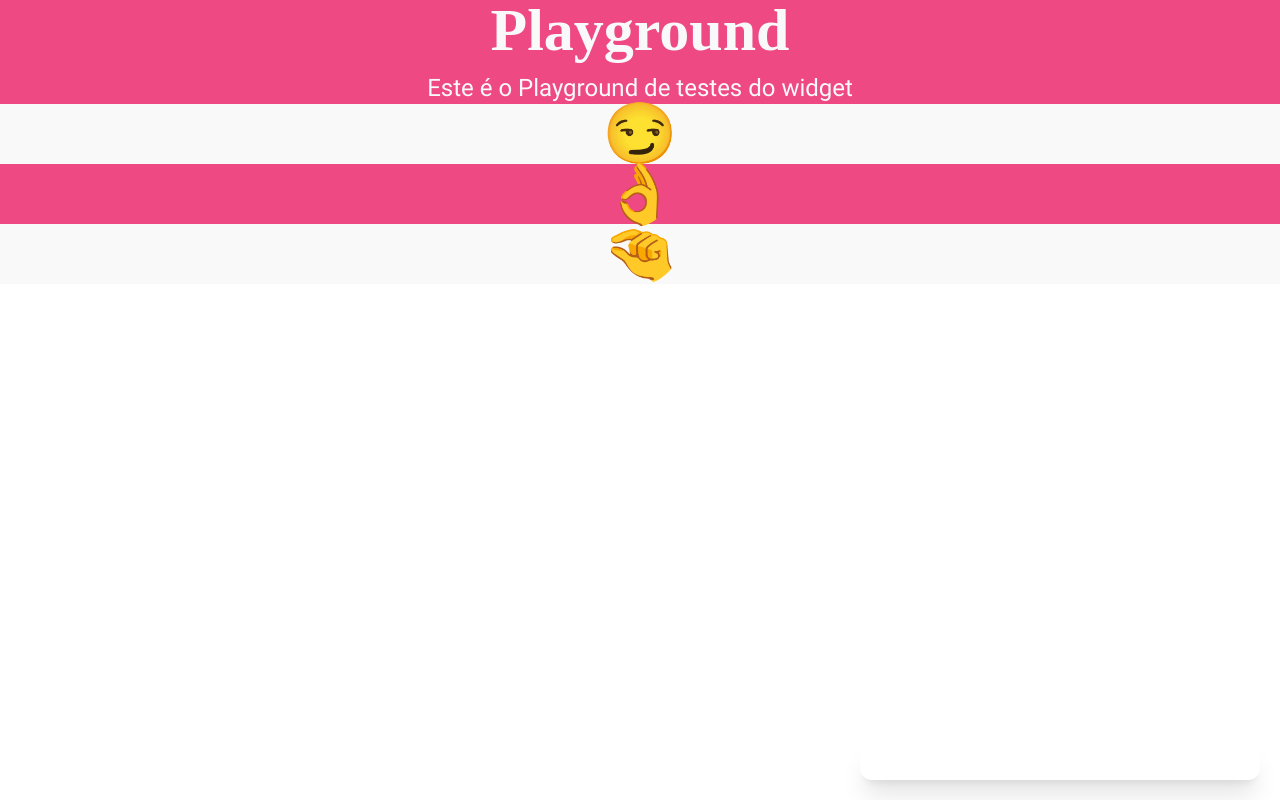
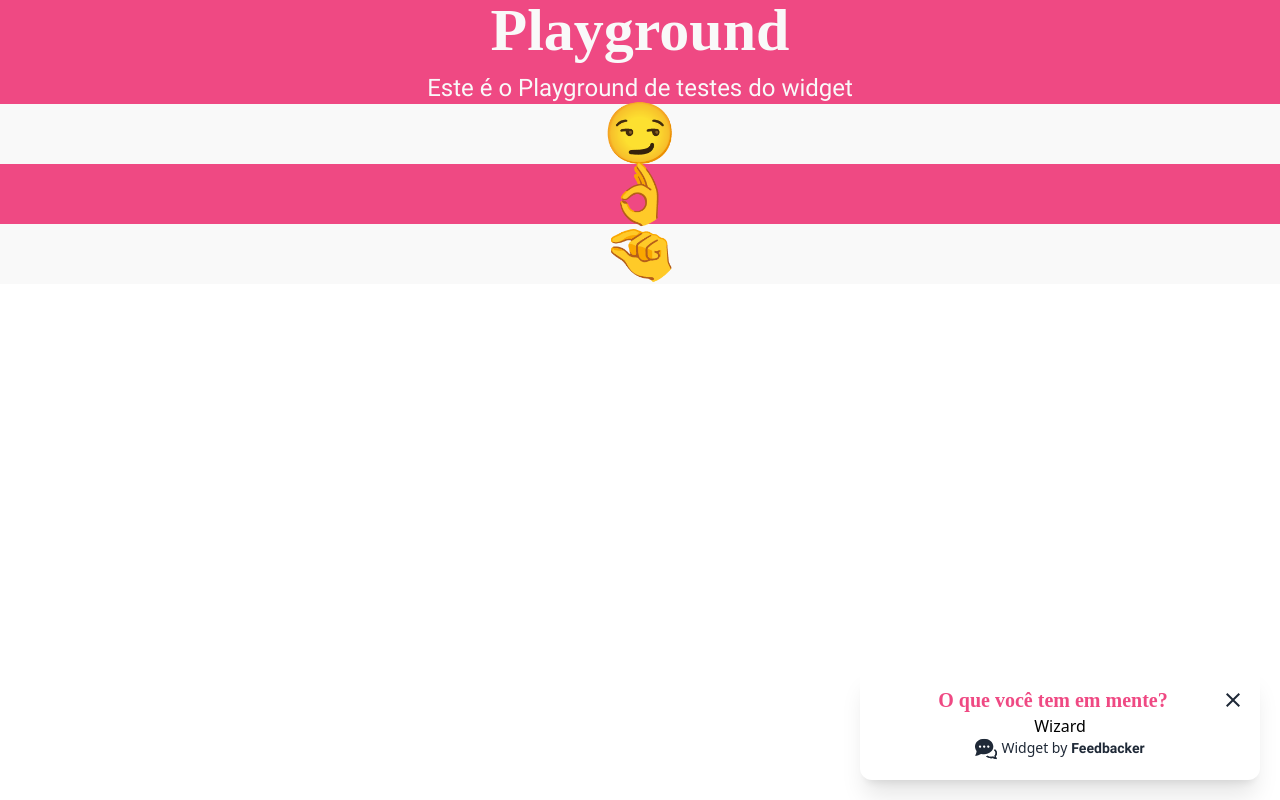
Before and after one commit to Welen1911/widget_feedbacker, a Vue app: page / in a window 1280 px wide. Both pictures are taken after a click on the element "Deixe um feedback". Built offline with nearby package versions, Linux system fonts and the light colour scheme.

Commit message:
Design do widget finalizado

```diff
--- /dev/null
+++ b/src/components/Icon/ArroRight.vue
@@ -0,0 +1,12 @@
+<script setup>
+import { defineProps} from 'vue';
+const props = defineProps({
+    size: { type: [String, Number], default: 22 },
+    color: { type: String, default: 'white' }
+});
+</script>
+<template>
+    <svg :width="size" :height="size" viewBox="0 0 13 5" fill="none" xmlns="http://www.w3.org/2000/svg">
+<path d="M3.07415 3.21819L12.3158 3.23798L12.3183 2.06329L3.07666 2.04351L3.08044 0.281483L0.00512019 2.62427L3.07038 4.98021L3.07415 3.21819Z" :fill="color"/>
+</svg>
+</template>
--- /dev/null
+++ b/src/components/Icon/Close.vue
@@ -0,0 +1,12 @@
+<script setup>
+import { defineProps} from 'vue';
+const props = defineProps({
+    size: { type: [String, Number], default: 22 },
+    color: { type: String, default: 'white' }
+});
+</script>
+<template>
+    <svg :width="size" :height="size" viewBox="0 0 8 8" fill="none" xmlns="http://www.w3.org/2000/svg">
+<path d="M8 0.805714L7.19429 0L4 3.19429L0.805714 0L0 0.805714L3.19429 4L0 7.19429L0.805714 8L4 4.80571L7.19429 8L8 7.19429L4.80571 4L8 0.805714Z" :fill="color"/>
+</svg>
+</template>
--- a/src/components/Icon/index.vue
+++ b/src/components/Icon/index.vue
@@ -3,13 +3,17 @@ import Copy from './Copy.vue';
 import Loading from './Loading.vue';
 import ChevronDown from './ChevronDown.vue';
 import Chat from './Chat.vue';
+import Close from './Close.vue';
+import ArroRight from './ArroRight.vue';
 
 export default {
    components: {
     Loading,
     Copy,
     ChevronDown,
-    Chat
+    Chat,
+    Close,
+    ArroRight
    },
     props: {
         name: {
--- a/src/views/Widget/Box.vue
+++ b/src/views/Widget/Box.vue
@@ -3,6 +3,7 @@ import { computed, ComputedRef, SetupContext } from 'vue';
 import { brand } from '../../../palette';
 import colors from 'tailwindcss/colors';
 import useStore from '@/hooks/store';
+import Icon from '@/components/Icon/index.vue';
 
 const store = useStore();
 
@@ -29,7 +30,32 @@ const canShowAdditionalControlAndInfor = computed<boolean>(() =>
 </script>
 <template>
     <div class="box animate__animated animate__fadeInUp animate__faster">
+        <div :class="{
+            'justify-between': canShowAdditionalControlAndInfor,
+            'justify-end': !canShowAdditionalControlAndInfor,
 
+        }" class="relative w-full flex">
+            <button v-if="canShowAdditionalControlAndInfor" @click="() => console.log" :disabled="canGoback" :class="{
+                'invisible': canGoback
+            }" class="text-xl text-gray-800 focus-outline-none">
+                <Icon name="ArrowRight" :color="colors.gray['800']" />
+            </button>
+            <p v-if="canShowAdditionalControlAndInfor" class="text-xl font-black text-center text-brand-main">
+                {{ label }}
+            </p>
+
+            <button @click="$emit('close-box')" class="text-xl text-gray-800 focus:outline-none">
+                <Icon size="14" name="Close" :color="colors.gray['800']" />
+            </button>
+        </div>
+        Wizard
+        <div class="text-gray-800 text-sm flex" v-if="canShowAdditionalControlAndInfor">
+            <Icon name="chat" class="mr-1" :color="colors.gray['800']" />
+            Widget by
+            <span class="ml-1 font-bold">
+                Feedbacker
+            </span>
+        </div>
     </div>
 </template>
 
```
Also changed, not shown: src/assets/icons/arrowRight.svg (added), src/assets/icons/close.svg (added).
